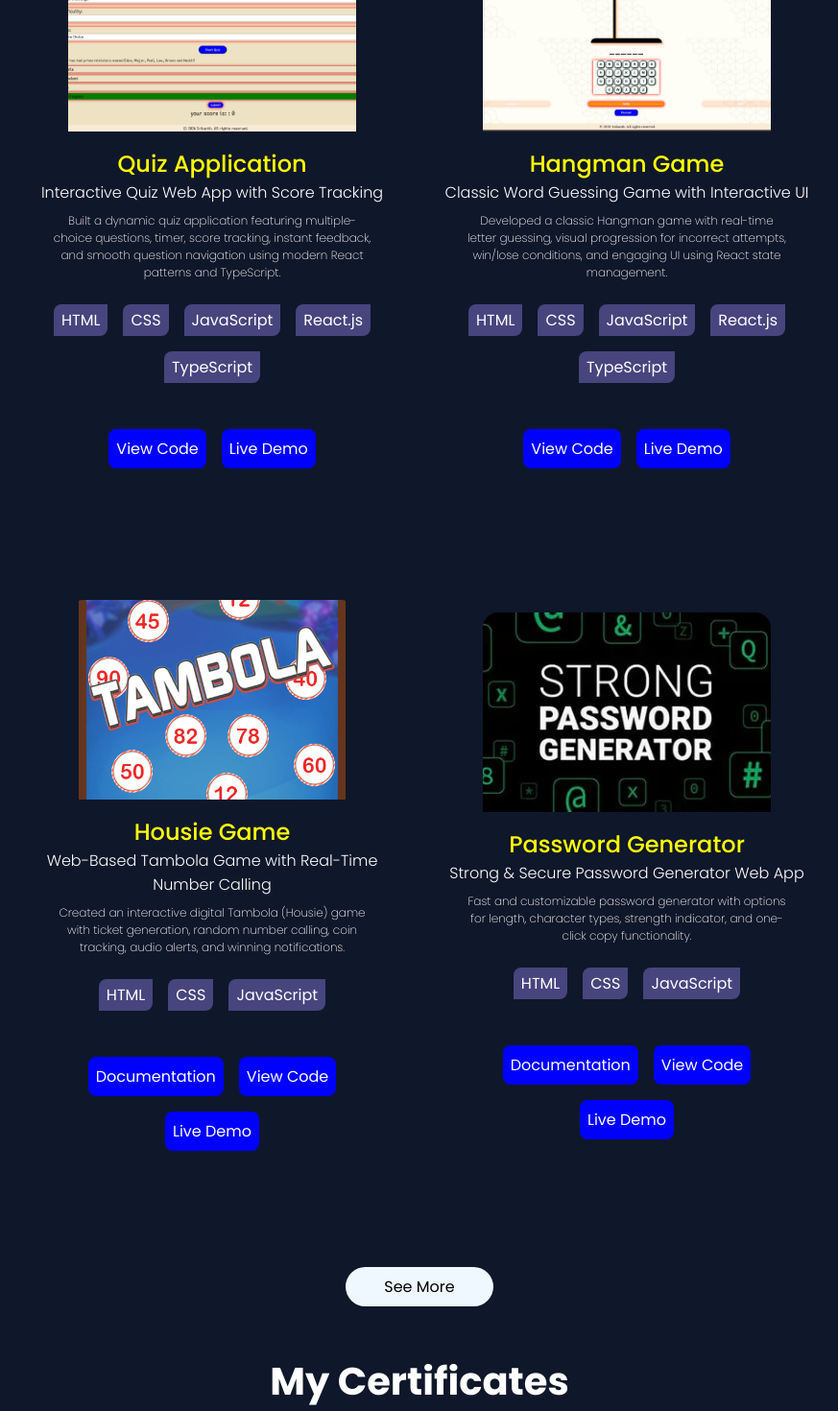
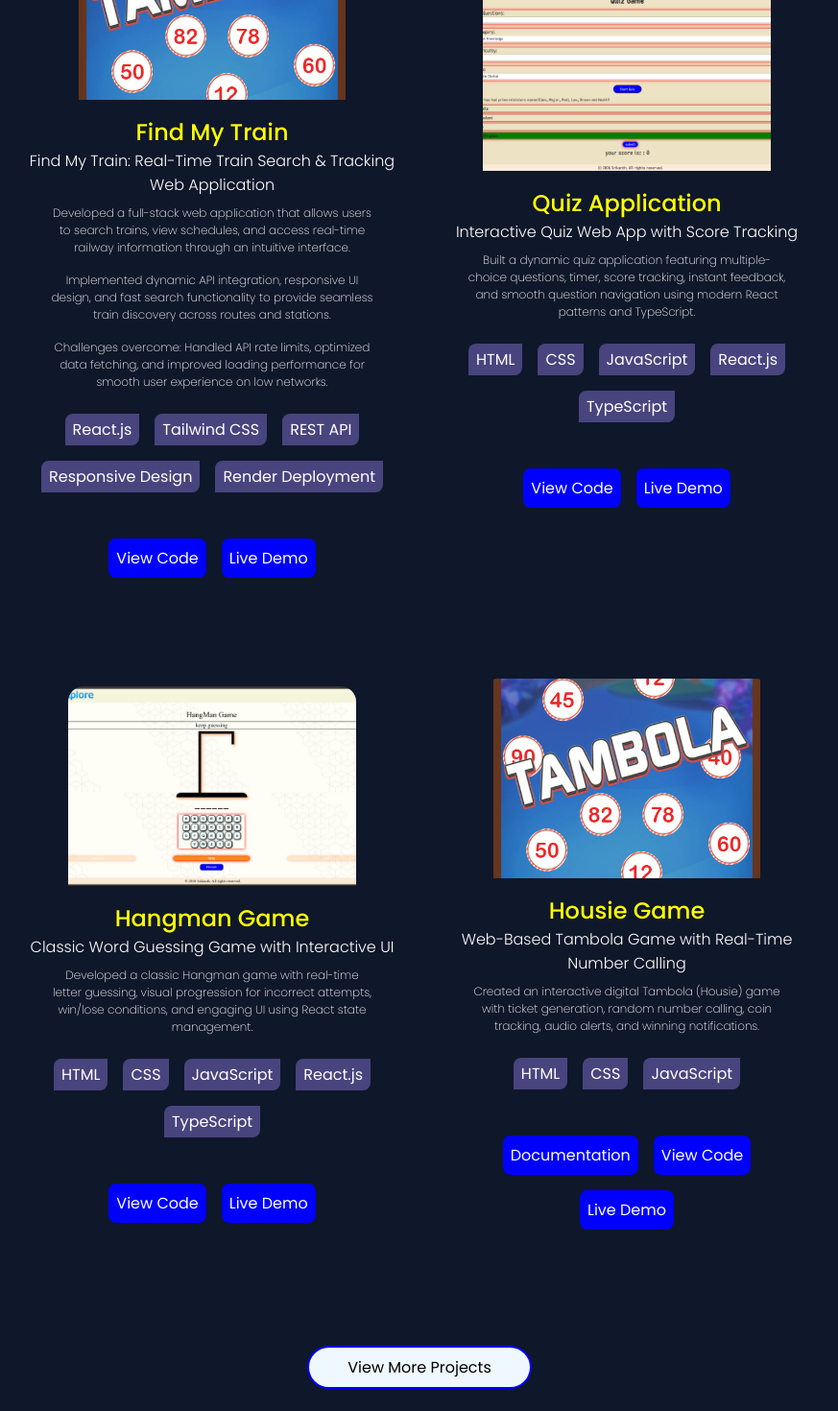
Before and after one commit to Beepalisrikanth/My_Portfolio-, a React (Create React App) app: page / in a window 1280 px wide. Shown: the part 3140-4610 px from the top of the page at 96% size, without its empty margins (203-1076 px from the left). Built offline with nearby package versions, Linux system fonts and the light colour scheme.

Commit message:
added new features 1

```diff
--- a/src/Components/Project/Projects.css
+++ b/src/Components/Project/Projects.css
@@ -50,6 +50,12 @@
     border: none;
     border-radius: 2rem;
     font-size: 1rem;
+    border: 2px solid blue;
+}
+
+.seemore:hover{
+    background-color: aqua;
+    border:2px solid white;
 }
 
 
--- a/src/Components/Project/Projects.js
+++ b/src/Components/Project/Projects.js
@@ -1,8 +1,8 @@
-import React from 'react'
+import React, { useState } from 'react'
 import './Projects.css'
 import p1 from '../../assests/felxiPose.webp';
 import p2 from '../../assests/housie.png';
-import p3 from '../../assests/palamuru_university.webp';
+// import p3 from '../../assests/palamuru_university.webp';
 import p4 from '../../assests/password_generator.png';
 import p5 from '../../assests/Agrichain.png';
 import p6 from '../../assests/QuizGame.png';
@@ -12,6 +12,7 @@ import p7 from '../../assests/hangMan.png';
 // import p6 from '../../assests/QuizGame.png';
 
 const Projects = () => {
+  const [viewMore, setViewMore] = useState(false)
   return (
     <section id="projects">
 
@@ -61,6 +62,27 @@ const Projects = () => {
             <a href='https://drive.google.com/file/d/18W3XUABROk7xAUf0SI5AbVlEFsblo6hl/view?usp=sharing' className='projectblockproject' target="_blank" rel="noopener noreferrer">Documentation</a>
             <a href="https://github.com/Beepalisrikanth/AgriChain-the-smart-farming-" className='projectblockproject' target="_blank" rel="noopener noreferrer" >View Code</a>
             <a href="https://drive.google.com/drive/folders/1HYDHiXoVVMrj2yimjqoAfkm1CRO3aCOe?usp=sharing" className='projectblockproject' target="_blank" rel="noopener noreferrer" > Live Demo </a>
+          </div>
+        </div>
+
+        <div className='projectblock'>
+          <img src={p2} alt="Find My Train project" className='projectblockimg'></img>
+          <p className='projectblocktitle'>Find My Train</p>
+          <p className='projectblocksubtitle'> Find My Train: Real-Time Train Search & Tracking Web Application </p>
+          <p className='projectblockdesc'> Developed a full-stack web application that allows users to search trains, view schedules, and access real-time railway information through an intuitive interface.</p>
+          <p className='projectblockdesc'> Implemented dynamic API integration, responsive UI design, and fast search functionality to provide seamless train discovery across routes and stations. </p>
+          <p className='projectblockdesc'> Challenges overcome: Handled API rate limits, optimized data fetching, and improved loading performance for smooth user experience on low networks. </p>
+          <div className='projectblockskills'>
+            <span className='projectblockskill'>React.js</span>
+            <span className='projectblockskill'>Tailwind CSS</span>
+            <span className='projectblockskill'>REST API</span>
+            <span className='projectblockskill'>Responsive Design</span>
+            <span className='projectblockskill'>Render Deployment</span>
+          </div>
+          <div className='projectblockprojects'>
+            {/* <a href='#' className='projectblockproject' target="_blank" rel="noopener noreferrer"> Documentation </a> */}
+            <a href="https://github.com/Beepalisrikanth/FIND_MY_TRAIN" className='projectblockproject' target="_blank" rel="noopener noreferrer"> View Code </a>
+            <a href="https://find-my-train-beepali-srikanth.onrender.com/" className='projectblockproject' target="_blank" rel="noopener noreferrer"> Live Demo </a>
           </div>
         </div>
 
@@ -125,6 +147,7 @@ const Projects = () => {
           </div>
         </div>
 
+        {viewMore && <>
 
         <div className='projectblock'>
           <img src={p4} alt="Password Generator Project" className='projectblockimg'></img>
@@ -145,8 +168,76 @@ const Projects = () => {
           </div>
         </div>
 
+            <div className='projectblock'>
+              <img src={p4} alt="Password Generator Project" className='projectblockimg'></img>
+              <p className='projectblocktitle'>Password Generator </p>
+              <p className='projectblocksubtitle'>Strong & Secure Password Generator Web App</p>
+              <p className='projectblockdesc'>Fast and customizable password generator with options for length, character types, strength indicator, and one-click copy functionality.</p>
+              {/* <p className='projectblockdesc'></p> */}
+              {/* <p className='projectblockdesc'></p> */}
+              <div className='projectblockskills'>
+                <span className='projectblockskill'> HTML</span>
+                <span className='projectblockskill'> CSS</span>
+                <span className='projectblockskill'> JavaScript</span>
+              </div>
+              <div className='projectblockprojects'>
+                <a href='https://github.com/Beepalisrikanth/Password_Generated_by_srikanth?tab=readme-ov-file' className='projectblockproject' target="_blank" rel="noopener noreferrer">Documentation</a>
+                <a href="https://github.com/Beepalisrikanth/Password_Generated_by_srikanth" className='projectblockproject' target="_blank" rel="noopener noreferrer" >View Code</a>
+                <a href="https://password-generated-by-srikanth-gv30.onrender.com" className='projectblockproject' target="_blank" rel="noopener noreferrer" > Live Demo </a>
+              </div>
+            </div>
+
+            <div className='projectblock'>
+              <img src={p4} alt="Password Generator Project" className='projectblockimg'></img>
+              <p className='projectblocktitle'>Password Generator </p>
+              <p className='projectblocksubtitle'>Strong & Secure Password Generator Web App</p>
+              <p className='projectblockdesc'>Fast and customizable password generator with options for length, character types, strength indicator, and one-click copy functionality.</p>
+              {/* <p className='projectblockdesc'></p> */}
+              {/* <p className='projectblockdesc'></p> */}
+              <div className='projectblockskills'>
+                <span className='projectblockskill'> HTML</span>
+                <span className='projectblockskill'> CSS</span>
+                <span className='projectblockskill'> JavaScript</span>
+              </div>
+              <div className='projectblockprojects'>
+                <a href='https://github.com/Beepalisrikanth/Password_Generated_by_srikanth?tab=readme-ov-file' className='projectblockproject' target="_blank" rel="noopener noreferrer">Documentation</a>
+                <a href="https://github.com/Beepalisrikanth/Password_Generated_by_srikanth" className='projectblockproject' target="_blank" rel="noopener noreferrer" >View Code</a>
+                <a href="https://password-generated-by-srikanth-gv30.onrender.com" className='projectblockproject' target="_blank" rel="noopener noreferrer" > Live Demo </a>
+              </div>
+            </div>
+
+            <div className='projectblock'>
+              <img src={p4} alt="Password Generator Project" className='projectblockimg'></img>
+              <p className='projectblocktitle'>Password Generator </p>
+              <p className='projectblocksubtitle'>Strong & Secure Password Generator Web App</p>
+              <p className='projectblockdesc'>Fast and customizable password generator with options for length, character types, strength indicator, and one-click copy functionality.</p>
+              {/* <p className='projectblockdesc'></p> */}
+              {/* <p className='projectblockdesc'></p> */}
+              <div className='projectblockskills'>
+                <span className='projectblockskill'> HTML</span>
+                <span className='projectblockskill'> CSS</span>
+                <span className='projectblockskill'> JavaScript</span>
+              </div>
+              <div className='projectblockprojects'>
+                <a href='https://github.com/Beepalisrikanth/Password_Generated_by_srikanth?tab=readme-ov-file' className='projectblockproject' target="_blank" rel="noopener noreferrer">Documentation</a>
+                <a href="https://github.com/Beepalisrikanth/Password_Generated_by_srikanth" className='projectblockproject' target="_blank" rel="noopener noreferrer" >View Code</a>
+                <a href="https://password-generated-by-srikanth-gv30.onrender.com" className='projectblockproject' target="_blank" rel="noopener noreferrer" > Live Demo </a>
+              </div>
+            </div>
+
+          </>
+
+        }
+
       </div>
-      <button className='seemore'>See More</button>
+      <button onClick={() => {
+        if (viewMore) {
+          setViewMore(false)
+        }
+        else {
+          setViewMore(true)
+        }
+      }} className='seemore'>{viewMore ? "View Less Projects" : "View More Projects"}</button>
     </section>
   )
 }
```
